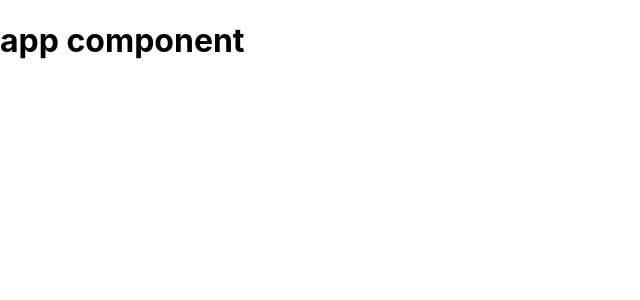
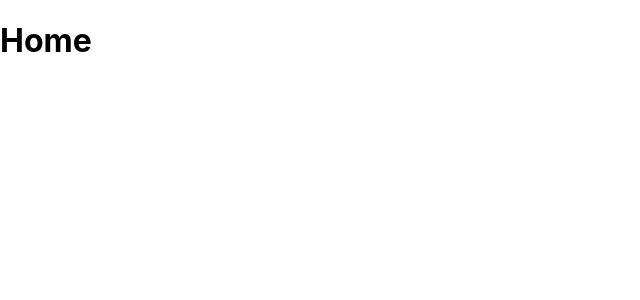
Before and after one commit to shafali03/cocktails, a React (Create React App) app: page / in a window 1280 px wide. Shown: the top 300 px of the page, without its empty margins (0-640 px from the left). Built offline with nearby package versions, Linux system fonts and the light colour scheme.

Commit message:
feat: Created route for home, about and error page

```diff
--- a/src/App.js
+++ b/src/App.js
@@ -1,5 +1,5 @@
 import React from 'react';
-import { BroswerRouter as Router, Route, Switch } from 'react-router-dom'
+import { BrowserRouter as Router, Route, Switch } from 'react-router-dom'
 
 // import pages
 import Home from "./pages/Home";
@@ -9,9 +9,19 @@ import Error from "./pages/Error";
 
 const App = () => {
   return (
-    <div>
-      <h1>app component</h1>
-    </div>
+    <Router>
+      <Switch>
+        <Route exact path="/">
+          <Home />
+        </Route>
+        <Route path="/about">
+          <About />
+        </Route>
+        <Route path="*">
+          <Error />
+        </Route>
+      </Switch>
+    </Router>
   )
 }
 
```
